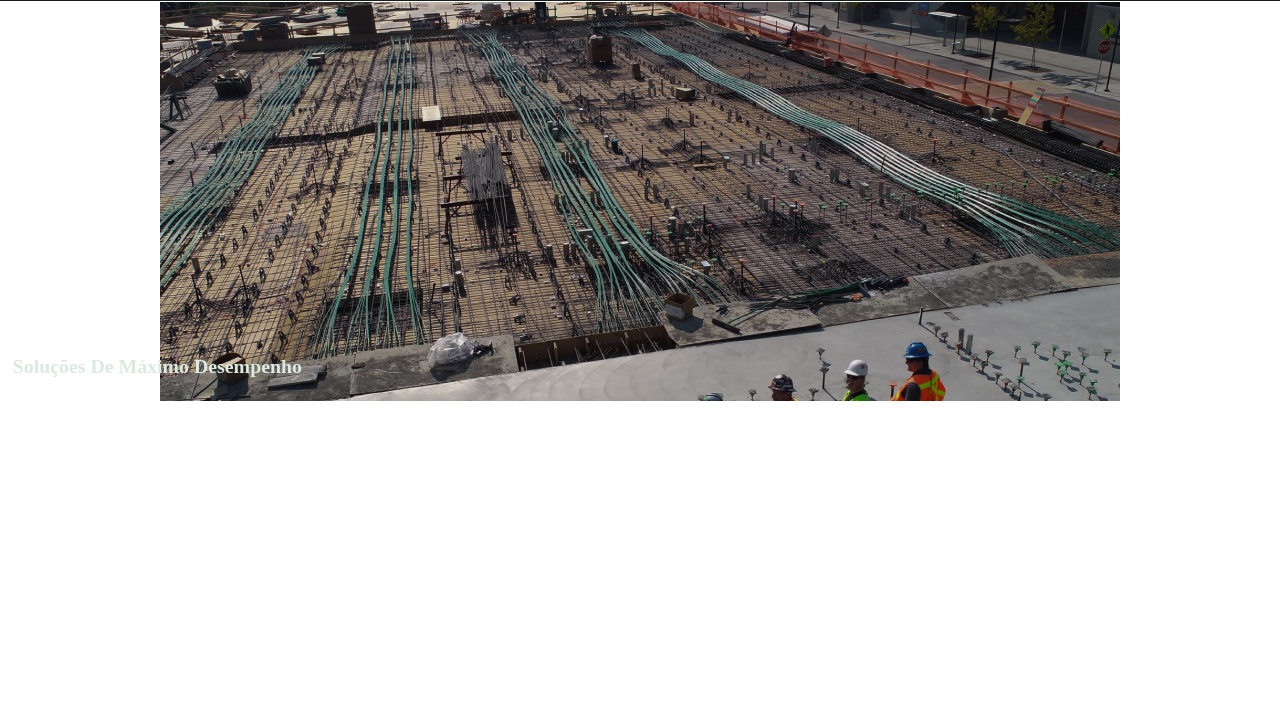
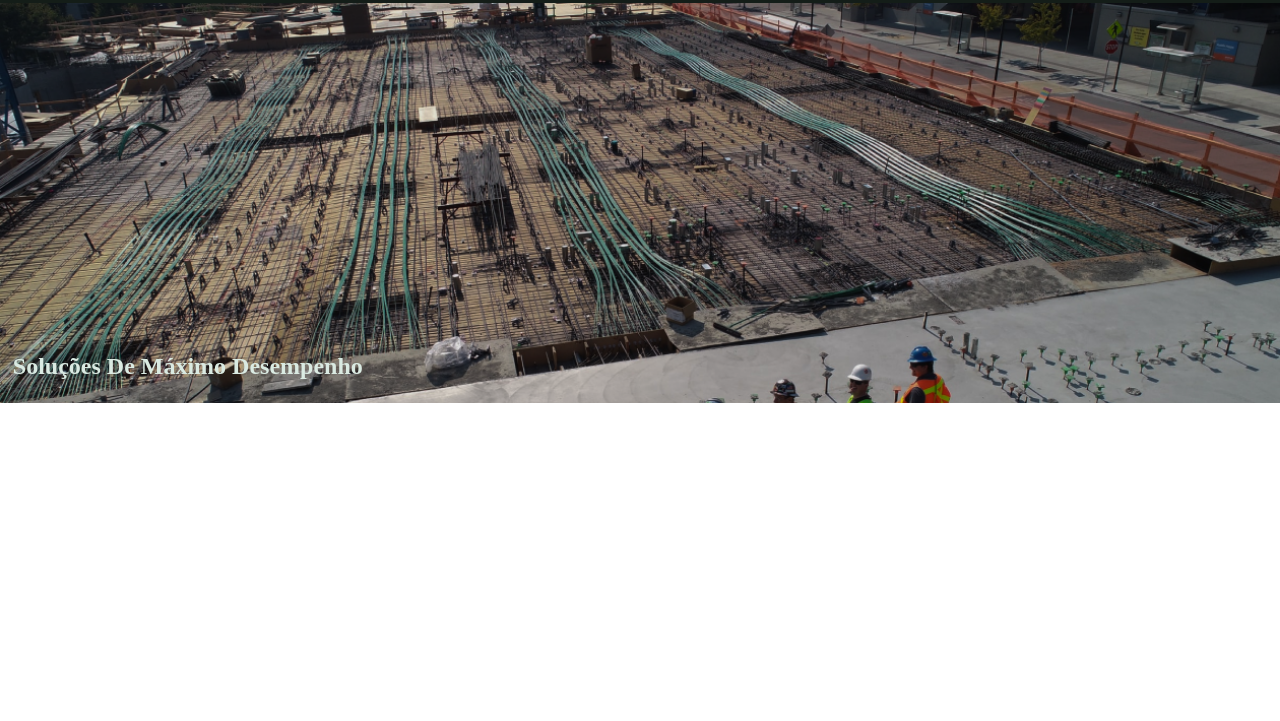
Before and after one commit to junior-rijo/gtp, a plain HTML site: page index.html in a window 1280 px wide. Shown: the part 79-800 px from the top of the page. Drawn offline with Linux system fonts and the light colour scheme; a web font is replaced by a local one.

Commit message:
estilo container

```diff
--- a/css/grid.css
+++ b/css/grid.css
@@ -1,5 +1,5 @@
 .container{
-    max-width: 960px;
+    max-width: 100%;
     margin: 0 auto;
 }
 .container::after, .container::before {
--- a/css/style.css
+++ b/css/style.css
@@ -80,7 +80,7 @@ top: 429px;
 font-family: Amiko;
 font-style: normal;
 font-weight: bold;
-font-size: 1.24em;
+font-size: 1.5em;
 line-height: 32px;
 color: #DAEAE2;
 
```
